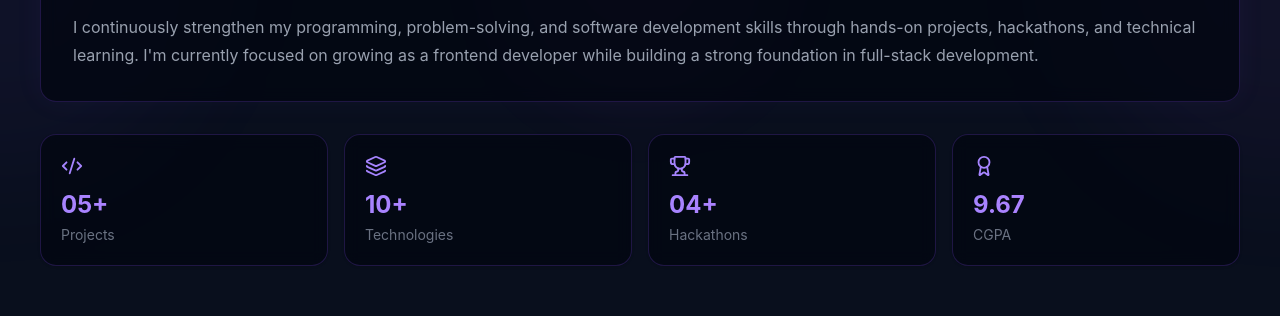
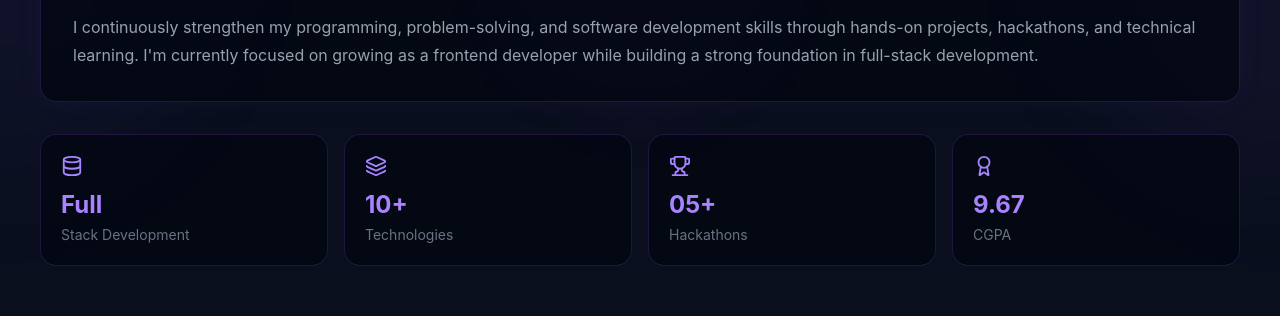
Before and after one commit to saloni-081205/portfolio-website, a React (Vite) app: page / in a window 1280 px wide. Shown: the part 1220-1536 px from the top of the page. Built offline with nearby package versions, Linux system fonts and the light colour scheme.

Commit message:
Update About Me section

```diff
--- a/src/components/About.jsx
+++ b/src/components/About.jsx
@@ -3,6 +3,7 @@ import {
   Layers3,
   Trophy,
   Award,
+  Database
 } from "lucide-react";
 
 import { motion } from "framer-motion";
@@ -12,9 +13,9 @@ import SectionTitle from "./ui/SectionTitle";
 const About = () => {
   const highlights = [
     {
-      icon: Code2,
-      value: "05+",
-      label: "Projects",
+    icon: Database,
+    value: "Full",
+    label: "Stack Development",
   },
   {
     icon: Layers3,
@@ -23,7 +24,7 @@ const About = () => {
   },
   {
     icon: Trophy,
-      value: "04+",
+    value: "05+",
     label: "Hackathons",
   },
   {
@@ -36,16 +37,17 @@ const About = () => {
   return (
     <section
       id="about"
-      className="relative overflow-hidden bg-gray-50 py-24 dark:bg-gray-900/50"
+      className="relative bg-gray-50 py-24 overflow-hidden dark:bg-gray-900/50"
     >
-      {/* Background decoration */}
+      {/* Background decoration - Different from hero */}
       <div className="pointer-events-none absolute inset-0 overflow-hidden">
-        <div className="absolute -left-48 top-1/4 h-96 w-96 rounded-full bg-violet-500/10 blur-3xl dark:bg-violet-500/5" />
-        <div className="absolute -right-48 bottom-1/4 h-96 w-96 rounded-full bg-purple-500/10 blur-3xl dark:bg-purple-500/5" />
-        <div className="absolute left-1/2 top-1/2 h-64 w-64 -translate-x-1/2 -translate-y-1/2 rounded-full bg-fuchsia-500/5 blur-2xl dark:bg-fuchsia-500/5" />
+        <div className="absolute top-1/4 -left-48 h-96 w-96 rounded-full bg-violet-500/10 blur-3xl dark:bg-violet-500/5" />
+        <div className="absolute bottom-1/4 -right-48 h-96 w-96 rounded-full bg-purple-500/10 blur-3xl dark:bg-purple-500/5" />
+        <div className="absolute top-1/2 left-1/2 -translate-x-1/2 -translate-y-1/2 h-64 w-64 rounded-full bg-fuchsia-500/5 blur-2xl dark:bg-fuchsia-500/5" />
       </div>
 
       <div className="relative mx-auto max-w-7xl px-5 sm:px-8 lg:px-10">
+
         <SectionTitle
           eyebrow="About Me"
           title="A little about me"
@@ -53,6 +55,7 @@ const About = () => {
         />
 
         <div className="grid items-center gap-12 lg:grid-cols-2">
+
           {/* Content */}
           <motion.div
             initial={{ opacity: 0, x: 40 }}
@@ -61,36 +64,35 @@ const About = () => {
             transition={{ duration: 0.7 }}
             className="lg:col-span-2"
           >
-            <div className="relative rounded-2xl border border-violet-500/20 bg-white/80 p-8 shadow-[0_0_30px_rgba(139,92,246,0.05)] backdrop-blur-sm dark:border-violet-500/20 dark:bg-gray-950/80 dark:shadow-[0_0_30px_rgba(139,92,246,0.05)]">
-              <div className="absolute left-1/2 top-0 h-0.5 w-1/3 -translate-x-1/2 bg-gradient-to-r from-transparent via-violet-500 to-transparent shadow-[0_0_20px_rgba(139,92,246,0.3)]" />
+            <div className="relative rounded-2xl border border-violet-500/20 bg-white/80 p-8 backdrop-blur-sm shadow-[0_0_30px_rgba(139,92,246,0.05)] dark:bg-gray-950/80 dark:border-violet-500/20 dark:shadow-[0_0_30px_rgba(139,92,246,0.05)]">
+              <div className="absolute -top-0.5 left-1/2 -translate-x-1/2 w-1/3 h-0.5 bg-gradient-to-r from-transparent via-violet-500 to-transparent shadow-[0_0_20px_rgba(139,92,246,0.3)]" />
 
             <p className="text-lg leading-8 text-gray-600 dark:text-gray-300">
-                I'm a Computer Engineering student and aspiring software
-                developer with a strong focus on frontend and full-stack
-                development. I enjoy turning ideas into responsive, intuitive,
-                and practical web applications that solve real-world problems.
+              I'm a Computer Engineering student and aspiring software developer with a
+              strong focus on frontend and full-stack development. I enjoy turning ideas
+              into responsive, intuitive, and practical web applications that solve
+              real-world problems.
             </p>
 
             <p className="mt-5 text-base leading-7 text-gray-600 dark:text-gray-400">
-                My technical interests include React.js, JavaScript, Node.js,
-                REST APIs, databases, and AI-powered applications. Through
-                projects such as a Real-Time Indian Sign Language Translator
-                and full-stack web applications, I enjoy exploring how modern
-                web technologies and AI can work together to create meaningful
-                digital solutions.
+              My technical interests include React.js, JavaScript, Node.js, REST APIs,
+              databases, and AI-powered applications. Through projects such as a
+              Real-Time Indian Sign Language Translator and full-stack web applications,
+              I enjoy exploring how modern web technologies and AI can work together to
+              create meaningful digital solutions.
             </p>
 
             <p className="mt-5 text-base leading-7 text-gray-600 dark:text-gray-400">
-                I continuously strengthen my programming, problem-solving, and
-                software development skills through hands-on projects,
-                hackathons, and technical learning. I'm currently focused on
-                growing as a frontend developer while building a strong
-                foundation in full-stack development.
+              I continuously strengthen my programming, problem-solving, and software
+              development skills through hands-on projects, hackathons, and technical
+              learning. I'm currently focused on growing as a frontend developer while
+              building a strong foundation in full-stack development.
             </p>
             </div>
 
             {/* Highlights */}
             <div className="mt-8 grid grid-cols-2 gap-4 sm:grid-cols-4">
+
               {highlights.map((item, index) => {
                 const Icon = item.icon;
 
@@ -101,16 +103,23 @@ const About = () => {
                     whileInView={{ opacity: 1, y: 0 }}
                     viewport={{ once: true }}
                     transition={{ duration: 0.4, delay: index * 0.1 }}
-                    className="group relative rounded-2xl border border-violet-500/20 bg-white/80 p-5 shadow-sm backdrop-blur-sm transition-all duration-300 hover:-translate-y-1 hover:scale-105 hover:border-violet-500/40 hover:shadow-[0_0_30px_rgba(139,92,246,0.15)] dark:border-violet-500/20 dark:bg-gray-950/80 dark:hover:border-violet-500/40 dark:hover:shadow-[0_0_30px_rgba(139,92,246,0.15)]"
+                    className="group relative rounded-2xl border border-violet-500/20 bg-white/80 p-5 backdrop-blur-sm transition-all duration-300 hover:-translate-y-1 hover:scale-105 hover:border-violet-500/40 hover:shadow-[0_0_30px_rgba(139,92,246,0.15)] active:-translate-y-1 active:scale-105 active:border-violet-500/40 active:shadow-[0_0_30px_rgba(139,92,246,0.15)] focus:-translate-y-1 focus:scale-105 focus:border-violet-500/40 focus:shadow-[0_0_30px_rgba(139,92,246,0.15)] dark:border-violet-500/20 dark:bg-gray-950/80 dark:hover:border-violet-500/40 dark:hover:shadow-[0_0_30px_rgba(139,92,246,0.15)] dark:active:border-violet-500/40 dark:active:shadow-[0_0_30px_rgba(139,92,246,0.15)] dark:focus:border-violet-500/40 dark:focus:shadow-[0_0_30px_rgba(139,92,246,0.15)]"
+                    onTouchStart={(e) => {
+                      // Add a temporary class for touch feedback
+                      e.currentTarget.classList.add('touch-active');
+                      setTimeout(() => {
+                        e.currentTarget.classList.remove('touch-active');
+                      }, 300);
+                    }}
                   >
-                    <div className="absolute inset-0 rounded-2xl bg-gradient-to-br from-violet-500/5 to-transparent opacity-0 transition-opacity duration-300 group-hover:opacity-100" />
+                    <div className="absolute inset-0 rounded-2xl bg-gradient-to-br from-violet-500/5 to-transparent opacity-0 transition-opacity duration-300 group-hover:opacity-100 group-active:opacity-100 group-focus:opacity-100" />
 
                     <Icon
                       size={22}
-                      className="relative text-violet-600 transition-all duration-300 group-hover:scale-110 group-hover:text-violet-500 dark:text-violet-400 dark:group-hover:text-violet-300"
+                      className="relative text-violet-600 transition-all duration-300 group-hover:scale-110 group-hover:text-violet-500 group-active:scale-110 group-active:text-violet-500 group-focus:scale-110 group-focus:text-violet-500 dark:text-violet-400 dark:group-hover:text-violet-300 dark:group-active:text-violet-300 dark:group-focus:text-violet-300"
                     />
 
-                    <p className="relative mt-3 bg-gradient-to-r from-violet-600 to-purple-600 bg-clip-text text-2xl font-bold text-transparent dark:from-violet-400 dark:to-purple-400">
+                    <p className="relative mt-3 text-2xl font-bold bg-gradient-to-r from-violet-600 to-purple-600 bg-clip-text text-transparent dark:from-violet-400 dark:to-purple-400">
                       {item.value}
                     </p>
 
@@ -118,13 +127,15 @@ const About = () => {
                       {item.label}
                     </p>
 
-                    {/* Glow effect */}
-                    <div className="absolute -inset-0.5 rounded-2xl bg-gradient-to-r from-violet-500/0 via-purple-500/0 to-fuchsia-500/0 opacity-0 blur-xl transition-opacity duration-300 group-hover:opacity-100 group-hover:from-violet-500/10 group-hover:via-purple-500/10 group-hover:to-fuchsia-500/10" />
+                    {/* Glow effect on hover/active */}
+                    <div className="absolute -inset-0.5 rounded-2xl bg-gradient-to-r from-violet-500/0 via-violet-500/0 to-purple-500/0 opacity-0 blur-xl transition-opacity duration-300 group-focus:opacity-100 group-focus:from-violet-500/10 group-focus:via-purple-500/10 group-focus:to-fuchsia-500/10" />
                   </motion.div>
                 );
               })}
+
             </div>
           </motion.div>
+
         </div>
       </div>
     </section>
```
Lines whose indentation alone changed are shown as unchanged.
